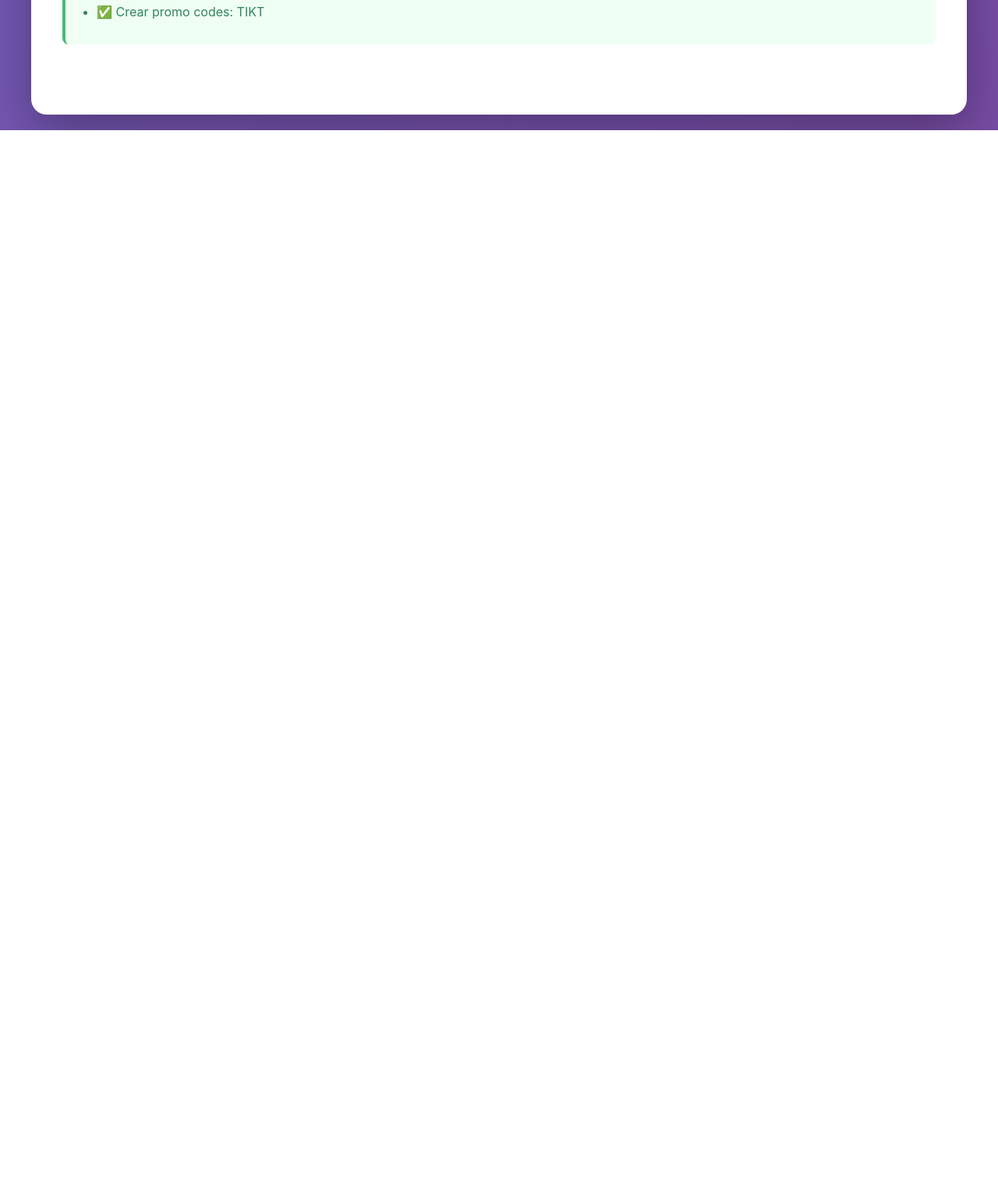
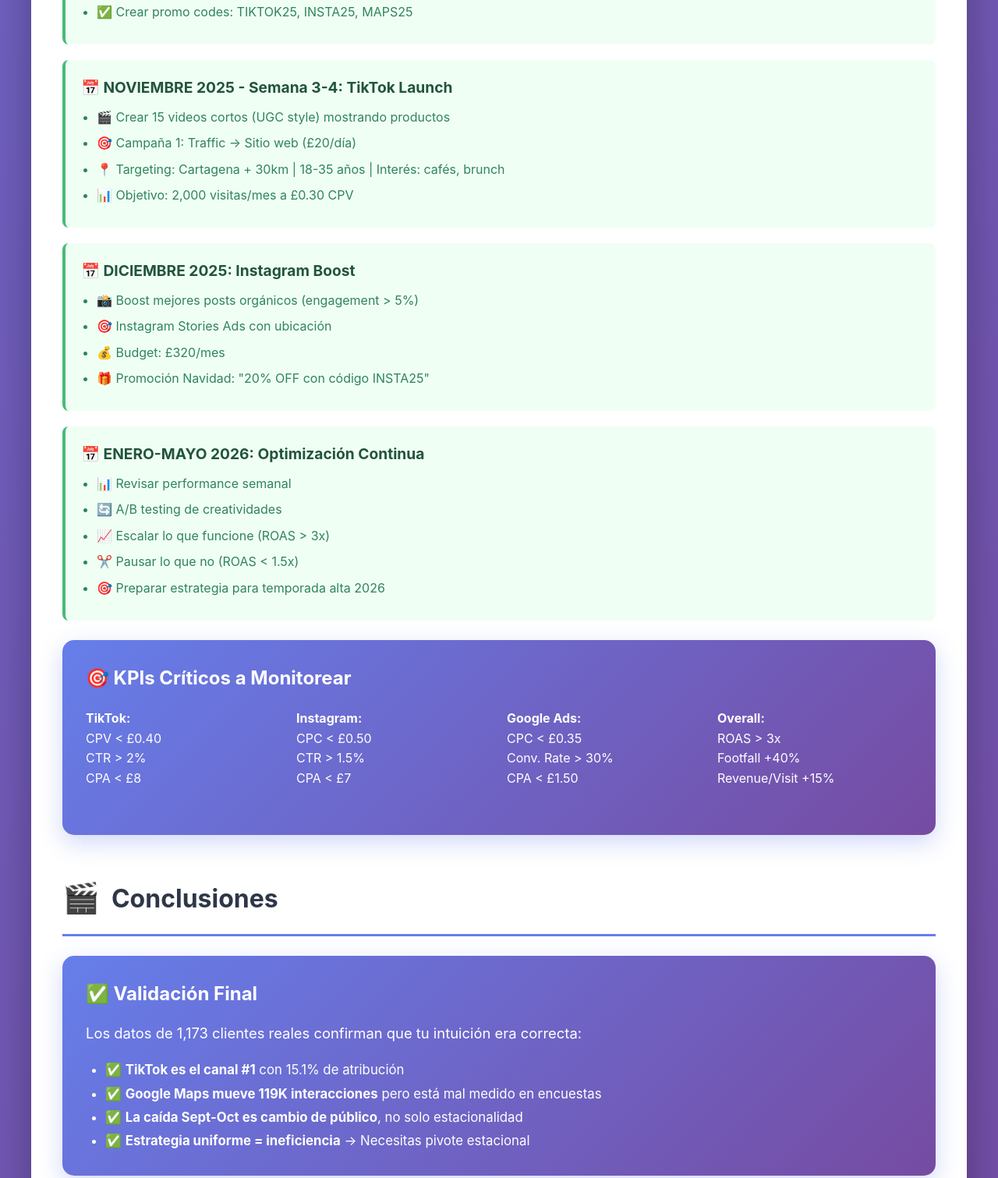
Before and after one commit to albornox/nia-bakery-analysis, a plain HTML site: page index.html in a window 1280 px wide. Shown: the part 4824-6335 px from the top of the page at 78% size. Before the commit the page ends 4991 px from the top, so only its background shows below. Drawn offline with Linux system fonts and the light colour scheme.

Commit message:
Update index.html

```diff
--- a/index.html
+++ b/index.html
@@ -754,4 +754,117 @@
                         <li>✅ Crear cuenta TikTok Ads Manager</li>
                         <li>✅ Verificar Meta Business Suite configurado</li>
                         <li>✅ Implementar UTM tracking en todos los enlaces</li>
-                        <li>✅ Crear promo codes: TIKT
+                        <li>✅ Crear promo codes: TIKTOK25, INSTA25, MAPS25</li>
+                    </ul>
+                </div>
+
+                <div class="action-plan">
+                    <h4>📅 NOVIEMBRE 2025 - Semana 3-4: TikTok Launch</h4>
+                    <ul>
+                        <li>🎬 Crear 15 videos cortos (UGC style) mostrando productos</li>
+                        <li>🎯 Campaña 1: Traffic → Sitio web (£20/día)</li>
+                        <li>📍 Targeting: Cartagena + 30km | 18-35 años | Interés: cafés, brunch</li>
+                        <li>📊 Objetivo: 2,000 visitas/mes a £0.30 CPV</li>
+                    </ul>
+                </div>
+
+                <div class="action-plan">
+                    <h4>📅 DICIEMBRE 2025: Instagram Boost</h4>
+                    <ul>
+                        <li>📸 Boost mejores posts orgánicos (engagement > 5%)</li>
+                        <li>🎯 Instagram Stories Ads con ubicación</li>
+                        <li>💰 Budget: £320/mes</li>
+                        <li>🎁 Promoción Navidad: "20% OFF con código INSTA25"</li>
+                    </ul>
+                </div>
+
+                <div class="action-plan">
+                    <h4>📅 ENERO-MAYO 2026: Optimización Continua</h4>
+                    <ul>
+                        <li>📊 Revisar performance semanal</li>
+                        <li>🔄 A/B testing de creatividades</li>
+                        <li>📈 Escalar lo que funcione (ROAS > 3x)</li>
+                        <li>✂️ Pausar lo que no (ROAS < 1.5x)</li>
+                        <li>🎯 Preparar estrategia para temporada alta 2026</li>
+                    </ul>
+                </div>
+
+                <div class="highlight-box">
+                    <h3>🎯 KPIs Críticos a Monitorear</h3>
+                    <div class="stats-grid" style="margin-top: 20px;">
+                        <div style="color: white;">
+                            <strong>TikTok:</strong><br/>
+                            CPV < £0.40<br/>
+                            CTR > 2%<br/>
+                            CPA < £8
+                        </div>
+                        <div style="color: white;">
+                            <strong>Instagram:</strong><br/>
+                            CPC < £0.50<br/>
+                            CTR > 1.5%<br/>
+                            CPA < £7
+                        </div>
+                        <div style="color: white;">
+                            <strong>Google Ads:</strong><br/>
+                            CPC < £0.35<br/>
+                            Conv. Rate > 30%<br/>
+                            CPA < £1.50
+                        </div>
+                        <div style="color: white;">
+                            <strong>Overall:</strong><br/>
+                            ROAS > 3x<br/>
+                            Footfall +40%<br/>
+                            Revenue/Visit +15%
+                        </div>
+                    </div>
+                </div>
+            </section>
+
+            <!-- CONCLUSIONES -->
+            <section id="conclusiones" class="section">
+                <h2 class="section-title">
+                    <span class="emoji">🎬</span>
+                    Conclusiones
+                </h2>
+
+                <div class="highlight-box">
+                    <h3>✅ Validación Final</h3>
+                    <p style="font-size: 1.15em; line-height: 1.8;">
+                        Los datos de 1,173 clientes reales confirman que tu intuición era correcta:
+                    </p>
+                    <ul style="margin-left: 25px; margin-top: 15px; font-size: 1.05em; line-height: 1.8;">
+                        <li>✅ <strong>TikTok es el canal #1</strong> con 15.1% de atribución</li>
+                        <li>✅ <strong>Google Maps mueve 119K interacciones</strong> pero está mal medido en encuestas</li>
+                        <li>✅ <strong>La caída Sept-Oct es cambio de público</strong>, no solo estacionalidad</li>
+                        <li>✅ <strong>Estrategia uniforme = ineficiencia</strong> → Necesitas pivote estacional</li>
+                    </ul>
+                </div>
+
+                <div class="key-insight">
+                    <h4>🚀 Próximos Pasos Inmediatos</h4>
+                    <ol style="margin-left: 25px; margin-top: 10px; font-size: 1.05em;">
+                        <li><strong>Esta semana:</strong> Crear TikTok Ads Manager y Meta Business Suite</li>
+                        <li><strong>Este mes:</strong> Grabar 15 videos UGC y lanzar primera campaña</li>
+                        <li><strong>Dic 2025:</strong> Activar Instagram Ads con promo navideña</li>
+                        <li><strong>Ene 2026:</strong> Revisar primeros resultados y optimizar</li>
+                        <li><strong>Jun 2026:</strong> Estar listo para temporada alta con data de 6 meses</li>
+                    </ol>
+                </div>
+
+                <div style="text-align: center; margin: 40px 0;">
+                    <a href="#resumen" class="cta-button">📋 Volver al inicio</a>
+                    <a href="mailto:tu@email.com" class="cta-button">📧 Consultar estrategia</a>
+                </div>
+            </section>
+
+        </div>
+
+        <div class="footer">
+            <p><strong>NIA BAKERY - Análisis Estratégico 2025</strong></p>
+            <p>Basado en 1,173 encuestas reales | Mayo-Octubre 2025</p>
+            <p>Datos: Google Ads, Google My Business, Encuestas in-situ</p>
+            <p style="margin-top: 20px; opacity: 0.6;">📍 Cl. 33 #4-28, El Centro, Cartagena | 📞 318 6721823</p>
+        </div>
+    </div>
+</body>
+</html>
```
